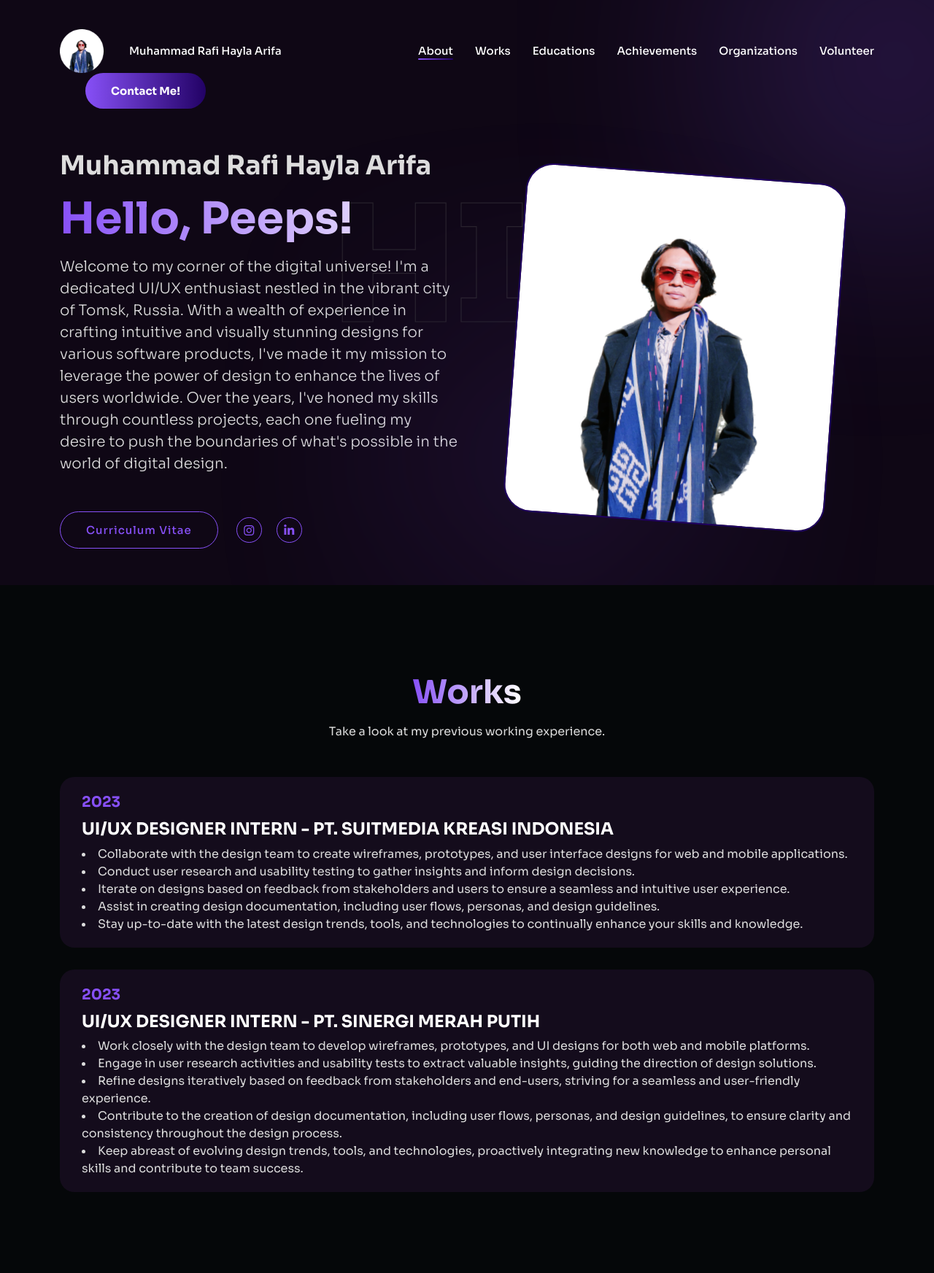
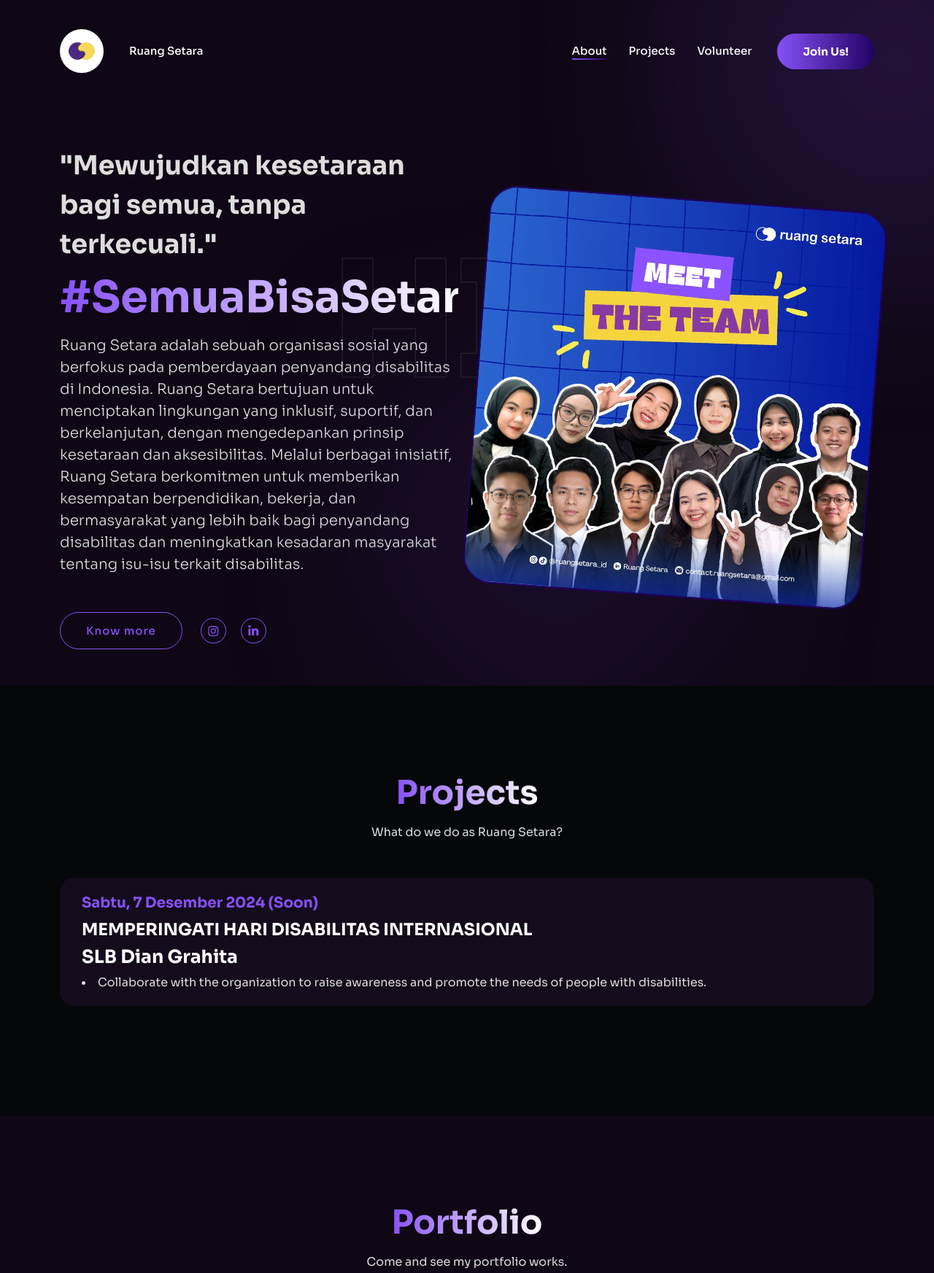
Before and after one commit to zul-aji/ruang-setara-web, a plain HTML site: page index.html in a window 1280 px wide. Shown: the top 1745 px of the page at 73% size. Drawn offline with Linux system fonts and the light colour scheme; animation ran at ten frames a second.

Commit message:
Minor Update

```diff
--- a/assets/css/main.css
+++ b/assets/css/main.css
@@ -503,7 +503,7 @@ body.loaded {
 	font-size: 20px;
 	font-weight: 200;
 	letter-spacing: 15px;
-	text-transform: uppercase;
+	/* text-transform: uppercase; */
 	z-index: 20;
 }
 
@@ -1805,6 +1805,12 @@ body.loaded {
 	text-transform: uppercase;
 	margin-bottom: 8px;
 }
+
+.resume-title-location{
+	font-size: 25px;
+
+	margin-bottom: 8px;
+}
 /* END: Resume Section */
 
 /*
--- a/index.html
+++ b/index.html
@@ -8,7 +8,7 @@
     <meta name="theme-color" content="#8750F7">
 
     <!-- Site Title -->
-    <title>Muhammad Rafi Hayla Arifa</title>
+    <title>Ruang Setara</title>
 
     <!-- Place favicon.ico in the root directory -->
     <link rel="apple-touch-icon" href="./assets/img/favicon.ico" />
@@ -39,11 +39,22 @@
 
         <div class="preloader-heading">
             <div class="load-text">
-                <span>H</span>
-                <span>E</span>
-                <span>L</span>
-                <span>L</span>
-                <span>O</span>
+                <span>#</span>
+                <span>S</span>
+                <span>e</span>
+                <span>m</span>
+                <span>u</span>
+                <span>a</span>
+                <span>B</span>
+                <span>i</span>
+                <span>s</span>
+                <span>a</span>
+                <span>S</span>
+                <span>e</span>
+                <span>t</span>
+                <span>a</span>
+                <span>r</span>
+                <span>a</span>
             </div>
         </div>
     </div>
@@ -66,13 +77,13 @@
 
                     <div class="logo-box">
                         <a href="index.html">
-                            <img src="assets/img/logo/photo.png" alt="">
+                            <img src="assets/img/logo/icons copy.jpeg" style="border-radius: 50%;" alt="">
                         </a>
                     </div>
 
                     <div class="header-info-list d-none d-md-inline-block">
                         <ul class="ul-reset">
-                            <li><a>Muhammad Rafi Hayla Arifa</a></li>
+                            <li><a>Ruang Setara</a></li>
                         </ul>
                     </div>
 
@@ -80,18 +91,14 @@
                         <nav>
                             <ul>
                                 <li><a href="#intro">About</a></li>
-                                <li><a href="#works">Works</a></li>
-                                <li><a href="#educations">Educations</a></li>
-                                <li><a href="#achievements">Achievements</a></li>
-
-                                <li><a href="#organizations">Organizations</a></li>
+                                <li><a href="#works">Projects</a></li>
                                 <li><a href="#volunteer">Volunteer</a></li>
                             </ul>
                         </nav>
                     </div>
 
                     <div class="header-button">
-                        <a href="https://wa.me/+79138158934" class="btn tj-btn-primary">Contact me!</a>
+                        <a href="https://wa.me/+79138158934" class="btn tj-btn-primary">Join us!</a>
                     </div>
 
                     <div class="menu-bar d-lg-none">
@@ -113,13 +120,13 @@
 
                     <div class="logo-box">
                         <a href="index.html">
-                            <img src="assets/img/logo/photo.png" alt="">
+                            <img src="assets/img/logo/photo.png" style="border-radius:20%" alt="">
                         </a>
                     </div>
 
                     <div class="header-info-list d-none d-md-inline-block">
                         <ul class="ul-reset">
-                            <li><a>Muhammad Rafi Hayla Arifa</a></li>
+                            <li><a>Ruang Setara</a></li>
                         </ul>
                     </div>
 
@@ -127,20 +134,14 @@
                         <nav>
                             <ul>
                                 <li><a href="#intro">About</a></li>
-                                <li><a href="#works">Works</a></li>
-                                <li><a href="#educations">Educations</a></li>
-                                <li><a href="#achievements">Achievements</a></li>
-
-                                <li><a href="#organizations">Organizations</a></li>
-
+                                <li><a href="#works">Projects</a></li>
                                 <li><a href="#volunteer">Volunteer</a></li>
-
                             </ul>
                         </nav>
                     </div>
 
                     <div class="header-button">
-                        <a href="https://wa.me/+79138158934" class="btn tj-btn-primary">Contact me!</a>
+                        <a href="https://wa.me/+79138158934" class="btn tj-btn-primary">Contact us!</a>
                     </div>
 
                     <div class="menu-bar d-lg-none">
@@ -172,20 +173,18 @@
                 <div class="row align-items-center">
                     <div class="col-md-6">
                         <div class="hero-content-box">
-                            <span class="hero-sub-title wow fadeInLeft" data-wow-delay="1.1s">Muhammad Rafi Hayla Arifa</span>
-                            <h1 class="hero-title wow fadeInLeft" data-wow-delay="1.2s">Hello, Peeps!</h1>
+                            <span class="hero-sub-title wow fadeInLeft" data-wow-delay="1.1s">"Mewujudkan kesetaraan bagi semua, tanpa terkecuali."</span>
+                            <h1 class="hero-title wow fadeInLeft" data-wow-delay="1.2s">#SemuaBisaSetara</h1>
 
                             <div class="hero-image-box d-md-none text-center wow fadeInRight" data-wow-delay="1.3s">
-                                <img src="assets/img/hero/me.png" alt="">
+                                <img src="assets/img/Team.jpeg" alt="logo">
                             </div>
 
                             <p class="lead wow fadeInLeft" data-wow-delay="1.4s">
-                                Welcome to my corner of the digital universe! I'm a dedicated UI/UX enthusiast nestled in the vibrant city of Tomsk, Russia. With a wealth of experience in crafting intuitive and visually stunning designs for various software products, I've made it my mission to leverage the power of design to enhance the lives of users worldwide.
-
-Over the years, I've honed my skills through countless projects, each one fueling my desire to push the boundaries of what's possible in the world of digital design.</p>
+                                Ruang Setara adalah sebuah organisasi sosial yang berfokus pada pemberdayaan penyandang disabilitas di Indonesia. Ruang Setara bertujuan untuk menciptakan lingkungan yang inklusif, suportif, dan berkelanjutan, dengan mengedepankan prinsip kesetaraan dan aksesibilitas. Melalui berbagai inisiatif, Ruang Setara berkomitmen untuk memberikan kesempatan berpendidikan, bekerja, dan bermasyarakat yang lebih baik bagi penyandang disabilitas dan meningkatkan kesadaran masyarakat tentang isu-isu terkait disabilitas.</p>
 
                             <div class="button-box d-flex flex-wrap align-items-center">
-                                <a href="#" class="btn tj-btn-secondary wow fadeInLeft" data-wow-delay="1.5s">Curriculum Vitae</a>
+                                <a href="#" class="btn tj-btn-secondary wow fadeInLeft" data-wow-delay="1.5s">Know more</a>
                                 <ul class="ul-reset social-icons wow fadeInLeft" data-wow-delay="1.6s">
                                     <li><a href="https://www.instagram.com/rafihayla"><i class="fa-brands fa-instagram"></i></a></li>
                                     <li><a href="https://www.linkedin.com/in/rafihayla/"><i class="fa-brands fa-linkedin-in"></i></a></li>
@@ -197,7 +196,7 @@ Over the years, I've honed my skills through countless projects, each one fuelin
                     </div>
                     <div class="col-md-6 d-none d-md-block">
                         <div class="hero-image-box text-center wow fadeInRight" data-wow-delay="1.5s">
-                            <img src="assets/img/hero/me.png" alt="">
+                            <img src="assets/img/Team.jpeg" alt="logo">
                         </div>
                     </div>
                 </div>
@@ -211,8 +210,8 @@ Over the years, I've honed my skills through countless projects, each one fuelin
                     <div class="row">
                         <div class="col-md-12">
                             <div class="section-header text-center">
-                                <h2 class="section-title wow fadeInUp" data-wow-delay=".3s">Works</h2>
-                                <p class=" wow fadeInUp" data-wow-delay=".4s">Take a look at my previous working experience.</p>
+                                <h2 class="section-title wow fadeInUp" data-wow-delay=".3s">Projects</h2>
+                                <p class=" wow fadeInUp" data-wow-delay=".4s">What do we do as Ruang Setara?</p>
                             </div>
                         </div>
                     </div>
@@ -220,38 +219,20 @@ Over the years, I've honed my skills through countless projects, each one fuelin
                     <div class="row">
                         <div class="resume-widget">
                             <div class="resume-item col-md-12 wow fadeInLeft" data-wow-delay=".4s">
+
                                 <div class="time">
-                                    2023
+                                    Sabtu, 7 Desember 2024 (Soon)
                                 </div>
-                                <h3 class="resume-title">UI/UX Designer Intern - PT. Suitmedia Kreasi Indonesia</h3>
+                                <h3 class="resume-title">Memperingati Hari Disabilitas Internasional</h3>
+                                <h4 class="resume-title-location">SLB Dian Grahita</h4>
                                 <div class="institute">
-                                    <li>Collaborate with the design team to create wireframes, prototypes, and user interface designs for web and mobile applications.</li>
-                                    <li>Conduct user research and usability testing to gather insights and inform design decisions.</li>
-                                    <li>Iterate on designs based on feedback from stakeholders and users to ensure a seamless and intuitive user experience.</li>
-                                    <li>Assist in creating design documentation, including user flows, personas, and design guidelines.</li>
-                                    <li>Stay up-to-date with the latest design trends, tools, and technologies to continually enhance your skills and knowledge.</li>
+                                    <li>Collaborate with the organization to raise awareness and promote the needs of people with disabilities.</li>
                                 </div>
                             </div>
                         </div>
                     </div>
 
-                    <div class="row">
-                        <div class="resume-widget">
-                            <div class="resume-item col-md-12 wow fadeInLeft" data-wow-delay=".4s">
-                                <div class="time">
-                                    2023
-                                </div>
-                                <h3 class="resume-title">UI/UX Designer Intern - PT. Sinergi Merah Putih</h3>
-                                <div class="institute">
-                                    <li>Work closely with the design team to develop wireframes, prototypes, and UI designs for both web and mobile platforms.</li>
-                                    <li>Engage in user research activities and usability tests to extract valuable insights, guiding the direction of design solutions.</li>
-                                    <li>Refine designs iteratively based on feedback from stakeholders and end-users, striving for a seamless and user-friendly experience.</li>
-                                    <li>Contribute to the creation of design documentation, including user flows, personas, and design guidelines, to ensure clarity and consistency throughout the design process.</li>
-                                    <li>Keep abreast of evolving design trends, tools, and technologies, proactively integrating new knowledge to enhance personal skills and contribute to team success.</li>
-                                </div>
-                            </div>
-                        </div>
-                    </div>
+
 
                 </div>
         </section>
```
Also changed, not shown: assets/img/Team.jpeg (added), assets/img/icons.jpeg (added), assets/img/logo/icons copy.jpeg (added), 3 other files.
